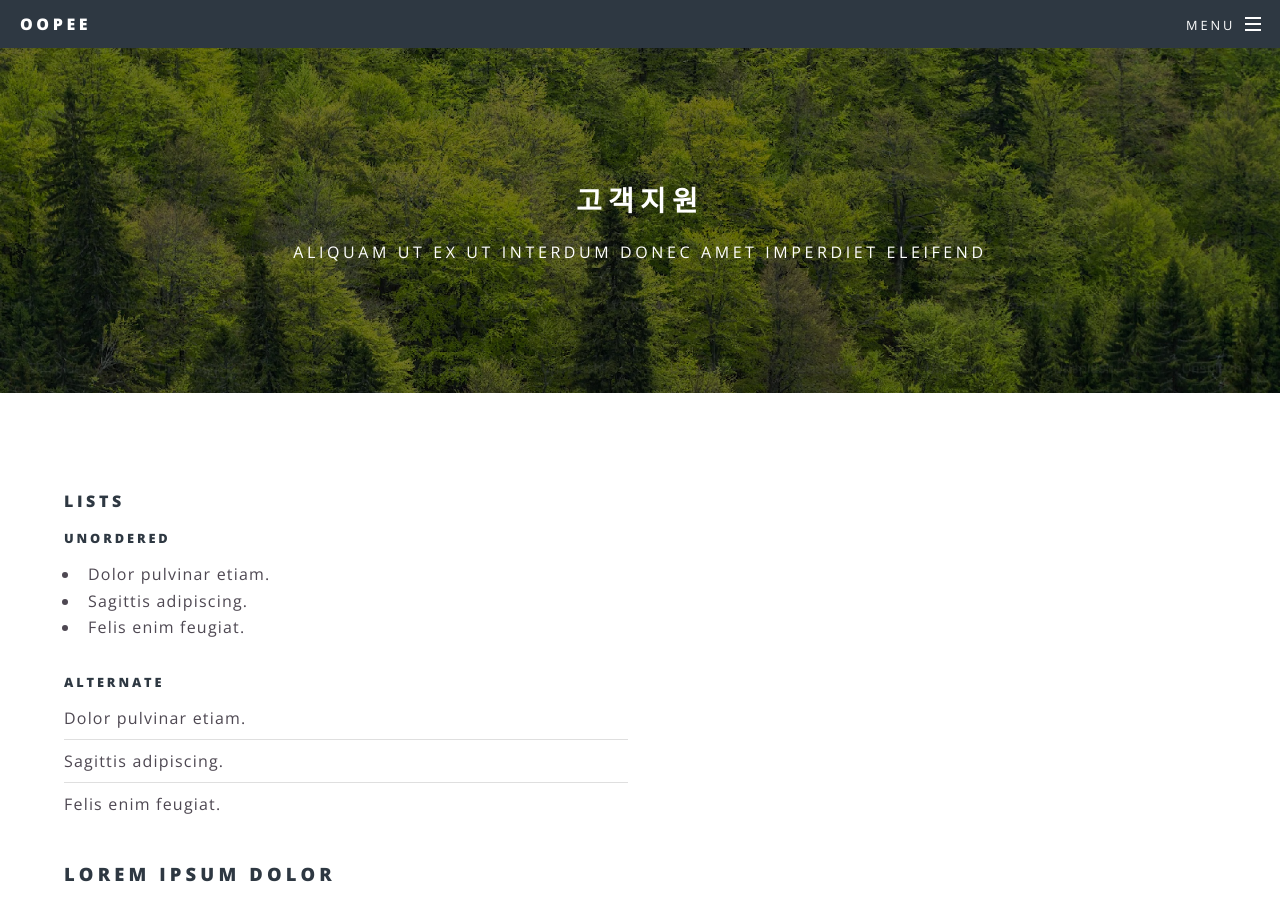
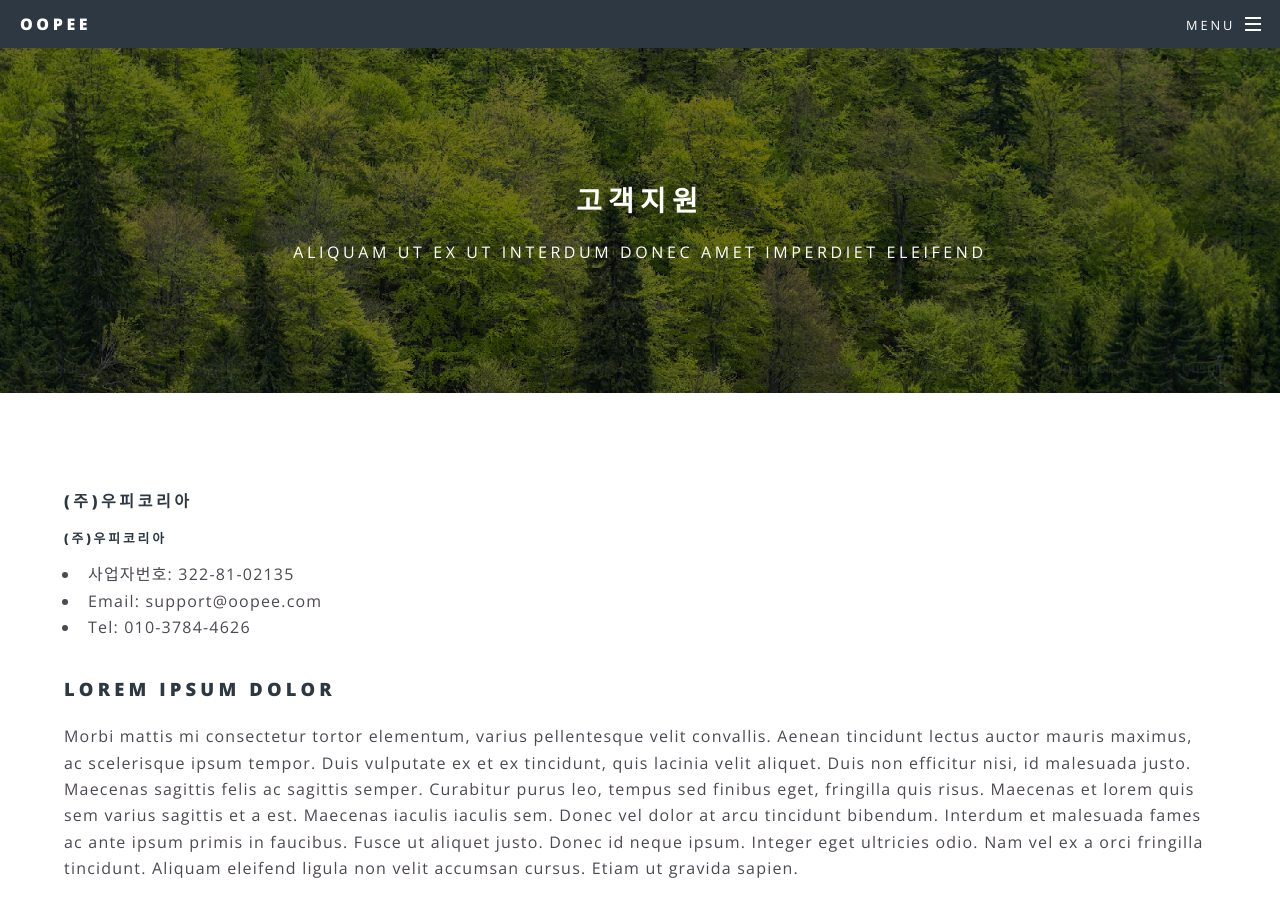
Before and after one commit to inansung/www.oopee.com, a Jekyll site: the page built from supports.html, in a window 1280 px wide and 900 px high. Built offline with Jekyll 4.4.1, drawn with Linux system fonts in a browser that asks for light colours.

Commit message:
2023.10.05+2

```diff
--- a/supports.html
+++ b/supports.html
@@ -2,20 +2,14 @@
 layout: page
 title: 고객지원
 ---
-<h4>Lists</h4>
+<h4>(주)우피코리아</h4>
 <div class="row">
 	<div class="6u 12u$(medium)">
-		<h5>Unordered</h5>
+		<h5>(주)우피코리아</h5>
 		<ul>
-			<li>Dolor pulvinar etiam.</li>
-			<li>Sagittis adipiscing.</li>
-			<li>Felis enim feugiat.</li>
-		</ul>
-		<h5>Alternate</h5>
-		<ul class="alt">
-			<li>Dolor pulvinar etiam.</li>
-			<li>Sagittis adipiscing.</li>
-			<li>Felis enim feugiat.</li>
+			<li>사업자번호: 322-81-02135</li>
+			<li><a href="#" class="icon email">Email: support@oopee.com</a></li>
+			<li><a href="#" class="icon tel">Tel: 010-3784-4626</a></li>
 		</ul>
 	</div>
 </div>
```
